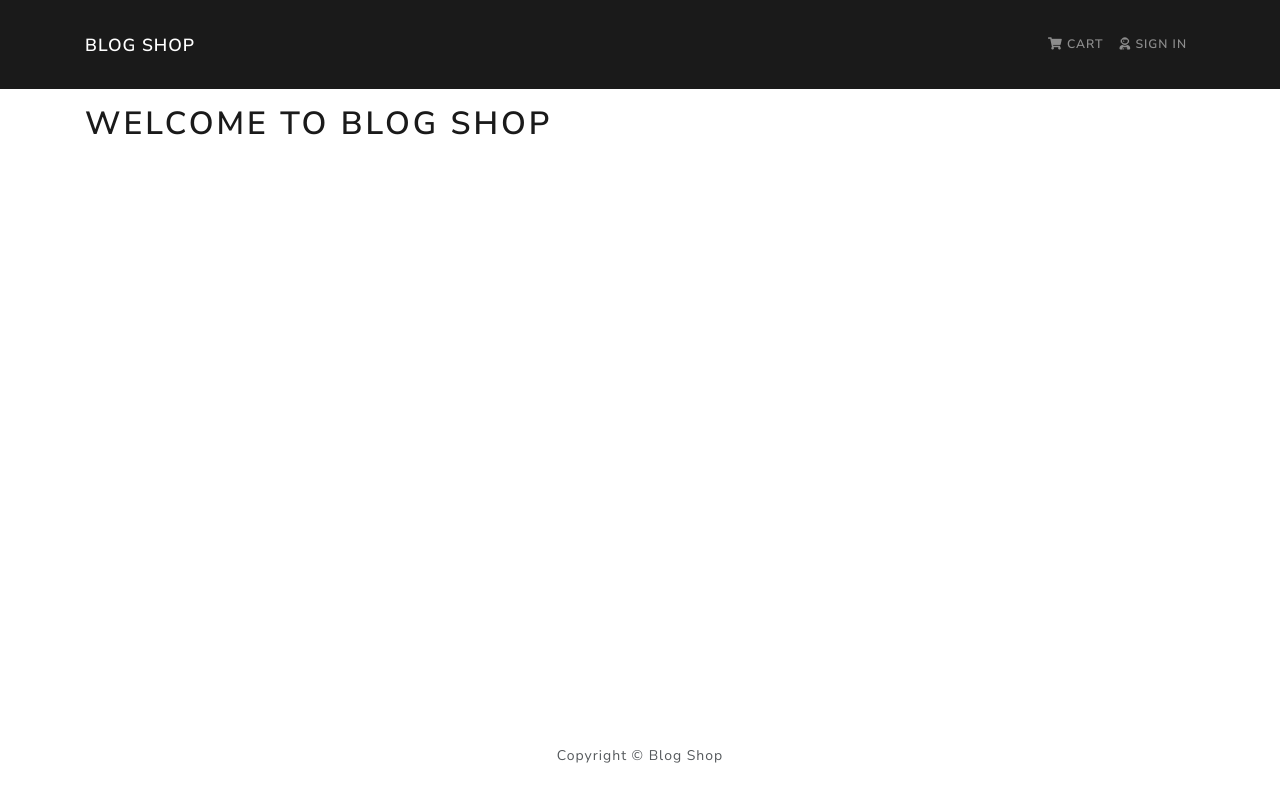
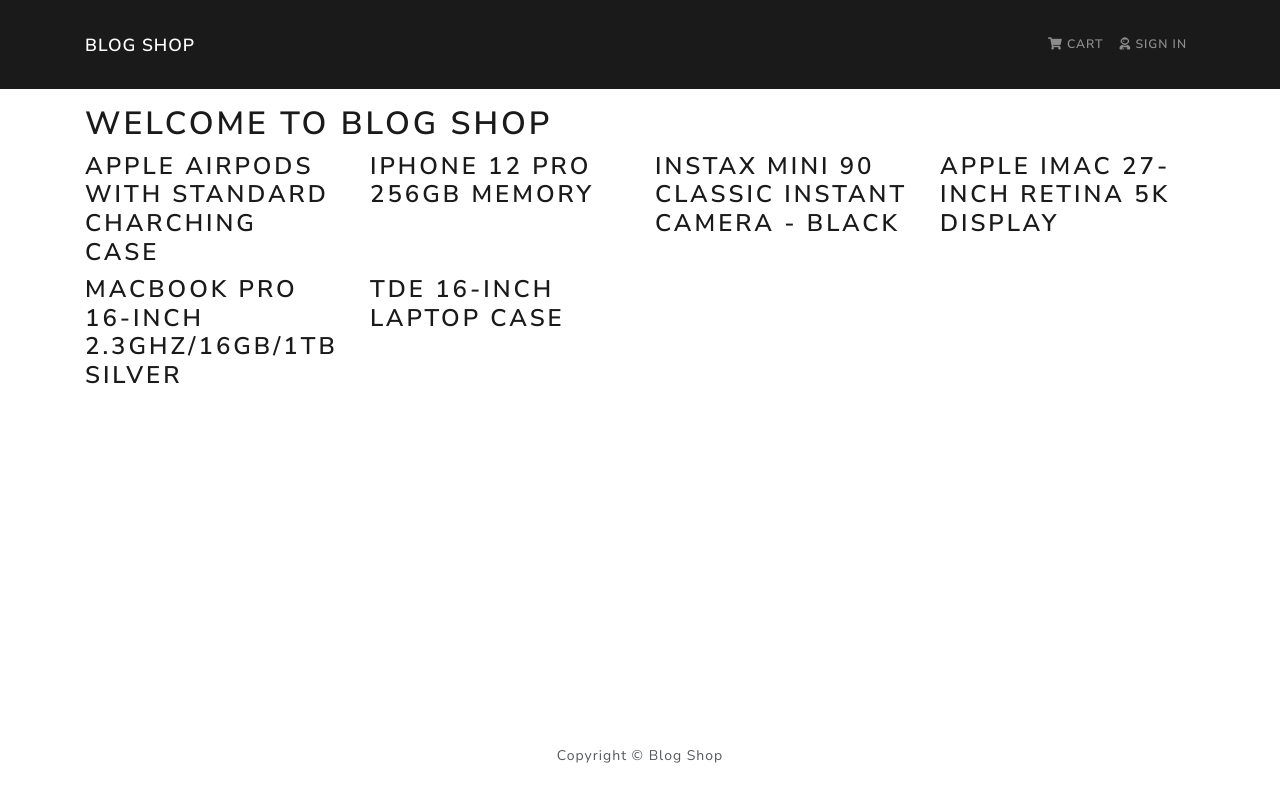
Before and after one commit to NicoleGeorge/blog-shop, a React (Create React App) app in the folder frontend/: page /product/1 in a window 1280 px wide. Built offline with nearby package versions, Linux system fonts and the light colour scheme.

Commit message:
adding products to homepage - renderng all products

```diff
--- a/frontend/src/App.js
+++ b/frontend/src/App.js
@@ -2,6 +2,7 @@
 import { Container } from 'react-bootstrap'
 import Header from './components/Header'
 import Footer from './components/Footer'
+import HomeScreen from './screens/HomeScreen'
 
 function App() {
   return (
@@ -10,6 +11,7 @@
     <main className='py-3'>
       <Container>
               <h1>Welcome to Blog Shop</h1>
+              <HomeScreen/>
       </Container>
 
     </main>
--- /dev/null
+++ b/frontend/src/screens/HomeScreen.js
@@ -0,0 +1,20 @@
+import React from 'react'
+import { Row, Col } from 'react-bootstrap'
+import products from '../products'
+
+const HomeScreen = () => {
+  return (
+    <>
+     {/* <h1>Latest Products</h1> */}
+      <Row>
+        { products.map(product => (
+          <Col sm={12} med={6} lg={4} xl={3}>
+            <h3>{product.name}</h3>
+          </Col>
+        )) }
+      </Row>
+    </>
+  )
+}
+
+export default HomeScreen
```
Also changed, not shown: frontend/src/components/Product.js (added, +11 -0 lines).
